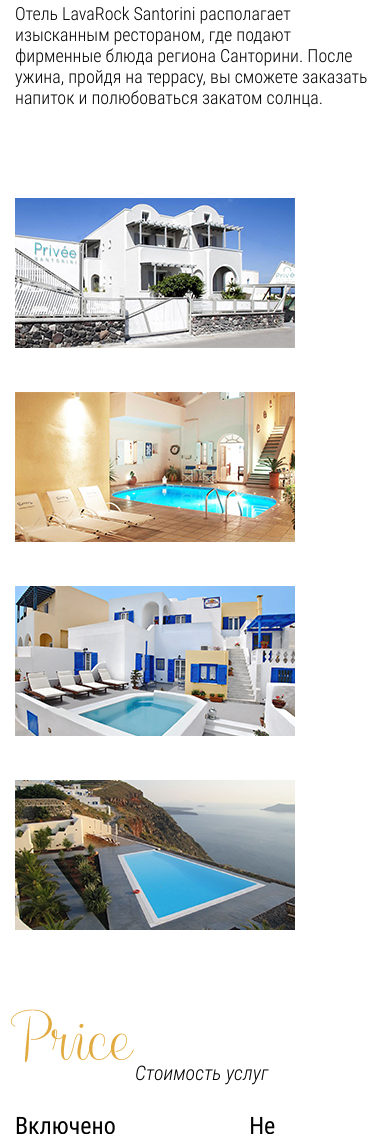
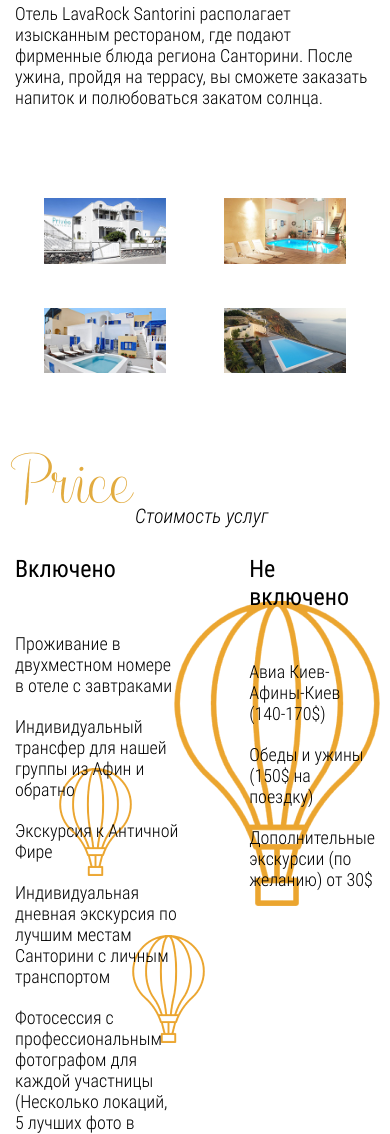
Before and after one commit to Serhii-Shmyhelskyi/Santorini, a plain HTML site: page index.html in a window 390 px wide. Shown: the part 4490-5624 px from the top of the page. Drawn offline with nearby package versions, Linux system fonts and the light colour scheme.

Commit message:
fix adaptiv 1190px

```diff
--- a/css/style.css
+++ b/css/style.css
@@ -467,6 +467,24 @@ body {
     margin: 0 7px;
 }
 
+@media (max-width:1190px) {
+    .hotel__gallery {
+       display: flex;
+       justify-content: space-around;
+       text-align: center;
+    }
+    .hotel__gallery a {
+        margin-top: 40px;
+        width: 34%;
+    }
+        .hotel__inner {
+            display: block;
+        }
+        .hotel__images{
+            width: 100%;
+        }
+}
+
 @media (max-width:1040px) {
     .header__title {
         padding-top: 105px;
```
